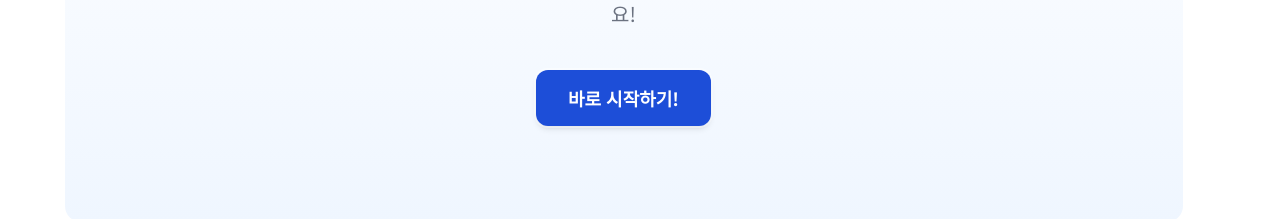
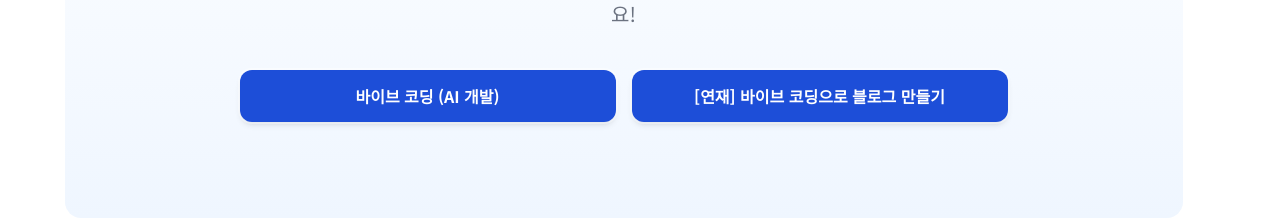
Before and after one commit to ijsmith00/vibe-blog, a Next.js app: page / in a window 1280 px wide. Shown: the part 303-522 px from the top of the page. Built offline with nearby package versions, Linux system fonts and the light colour scheme; no server answers.

Commit message:
대문 수정

```diff
--- a/app/(site)/page.js
+++ b/app/(site)/page.js
@@ -1,5 +1,8 @@
+import Link from "next/link";
+
 import EmptyPostsState from "@/app/components/EmptyPostsState";
 import PostListWithFilter from "@/app/components/PostListWithFilter";
+import { SITE_CATEGORY_DEFS } from "@/lib/config";
 import { SITE_NAME, absolutePageUrl } from "@/lib/site-config";
 import { getPublicPosts } from "@/lib/posts";
 
@@ -13,6 +16,7 @@
 
 export default async function Home() {
   const posts = await getPublicPosts();
+  const publicCategories = SITE_CATEGORY_DEFS.filter((c) => !c.private);
 
   return (
     <div className="flex w-full flex-col gap-16 md:gap-20 lg:gap-24">
@@ -29,12 +33,21 @@
         <p className="mx-auto mt-4 max-w-2xl text-base leading-relaxed text-text-sub dark:text-dm-muted sm:mt-5 sm:text-lg md:text-xl">
           꺾이지 않는 마음과 복/붙 기술만 있다면 누구나 나만의 웹사이트를 만들 수 있어요!
         </p>
-        <a
-          href="/category/vibe-coding-blog"
-          className="mt-8 inline-flex items-center justify-center rounded-xl bg-[#1d4ed8] px-5 py-3 text-sm font-bold text-white shadow-md ring-2 ring-white/40 transition hover:bg-[#1e3a8a] hover:ring-white/60 sm:mt-10 sm:px-8 sm:py-3.5 sm:text-base md:text-lg"
+        <div
+          className="mx-auto mt-8 flex w-full max-w-3xl flex-col gap-3 sm:mt-10 sm:flex-row sm:justify-center sm:gap-4"
+          role="navigation"
+          aria-label="카테고리로 이동"
         >
-          바로 시작하기!
-        </a>
+          {publicCategories.map((cat) => (
+            <Link
+              key={cat.slug}
+              href={`/category/${encodeURIComponent(cat.slug)}`}
+              className="inline-flex min-h-[3.25rem] flex-1 items-center justify-center rounded-xl bg-[#1d4ed8] px-4 py-3 text-center text-sm font-bold leading-snug text-white shadow-md ring-2 ring-white/40 transition hover:bg-[#1e3a8a] hover:ring-white/60 sm:min-w-0 sm:px-5 sm:py-3.5 sm:text-base"
+            >
+              {cat.label}
+            </Link>
+          ))}
+        </div>
       </section>
 
       <section
--- a/posts/vibe-coding-bolt.md
+++ b/posts/vibe-coding-bolt.md
@@ -170,4 +170,4 @@
 
 다음 편에서는 또 다른 바이브 코딩 도구로 찾아뵙겠습니다. 감사합니다!
 
-<p class="not-prose mt-10 text-center text-xs leading-relaxed text-text-sub dark:text-dm-muted">본 포스팅은 서비스 소개를 위한 리뷰이며, 모든 사이트 UI 저작권은 StackBlitz(Bolt.new)에 있습니다.</p>
+<p class="not-prose mt-10 text-center text-xs leading-relaxed text-text-sub dark:text-dm-muted">본 포스팅은 서비스 소개를 위한 리뷰이며, 글에 사용된 모든 사이트 UI의의 저작권은 StackBlitz(Bolt.new)에 있습니다.</p>
```
